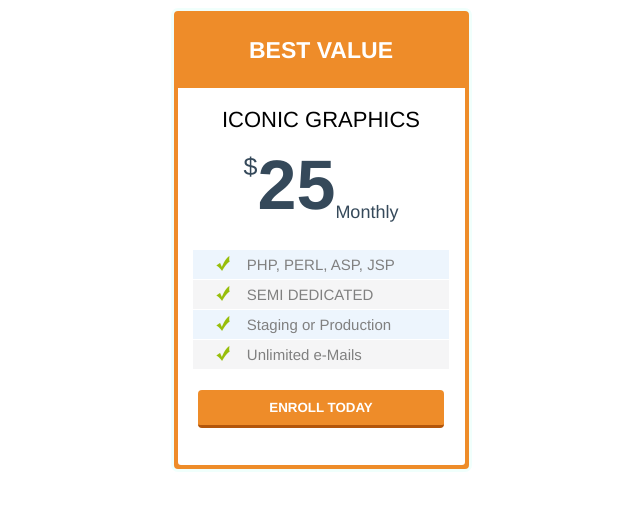
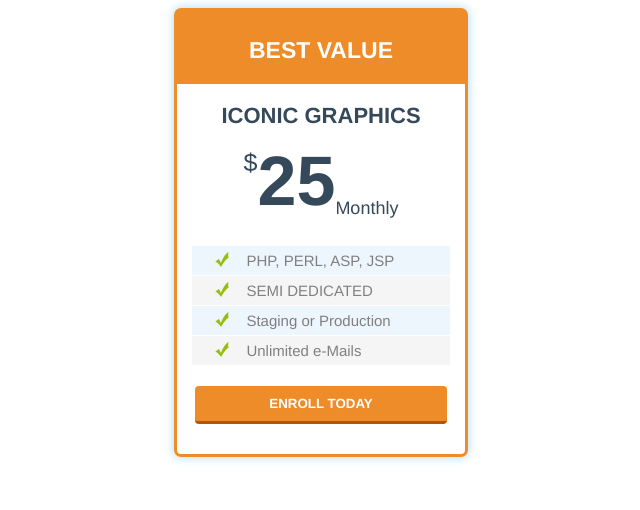
Before and after one commit to CherevkoSV/CherevkoSV.github.io, a plain HTML site: page Lesson_5/task2.html in a window 1280 px wide. Shown: the whole page, without its empty margins (319-959 px from the left). Drawn offline with nearby package versions, Linux system fonts and the light colour scheme.

Commit message:
last correct

```diff
--- a/Lesson_5/css/style2.css
+++ b/Lesson_5/css/style2.css
@@ -1,17 +1,19 @@
 .main {
-    height: 458px;
-    width: 295px;
+    width: 288px;
     margin: 0 auto;
-    background: #ee8c29;
-    border: 3px solid #f0fffc;
-    border-radius: 7px;
+    border: 3px solid #ee8c29;
+        border-top-left-radius: 7px;
+        border-top-right-radius: 7px;
+        border-bottom-left-radius: 7px;
+        border-bottom-right-radius: 7px;
+    -webkit-box-shadow: 0px 0px 10px 1px rgba(186,222,245,1);
+    -moz-box-shadow: 0px 0px 10px 1px rgba(186,222,245,1);
+    box-shadow: 0px 0px 10px 1px rgba(186,222,245,1);
 }
 
 .header{
     background: #ee8c29;
-    width: 295px;
-        border-top-left-radius: 7px;
-        border-top-right-radius: 7px;
+    width: 288px;
 }
 
 .header span{
@@ -26,12 +28,7 @@
 }
 /*оформление body*/
 .body {
-    height: 377px;
-    width: 287px;
-    background: #fff;
-    border: 4px solid #ee8c29;
-    border-bottom-left-radius: 7px;
-    border-bottom-right-radius: 7px;
+    width: 288px;
 }
 
 .name{
@@ -40,10 +37,10 @@
 }
 
 .name span{
-    color:#000000;
+    color:#35495a;
     font-family: 'Arimo', sans-serif;
-    font-weight: 500;
-    font-size: 22px;
+    font-weight: bold ;
+    font-size:  22px;
     text-align: center;
     display: block;
 }
@@ -69,7 +66,7 @@
 }
 .price sub {
     position: relative;
-    font-weight: 400;
+    font-weight: 500;
     font-size: 18px;
     top:-6px;
 }
@@ -101,11 +98,11 @@ img.marker{
 ul.list li:nth-child(2n+1){background: #edf5fd;}
 ul.list li:nth-child(2n)  {background: #f5f5f6;}
 
-.button {
+.button{
     text-align: center;
     padding-top: 6px;
+    padding-bottom: 30px;
 }
-
 button{
     font-family: 'Arimo', sans-serif;
     color: white;
@@ -113,9 +110,8 @@ button{
     background: #ee8c29;
     border: none;
     border-radius: 4px;
-    width: 246px;
+    width: 252px;
     height: 38px;
     border-bottom: 3px solid rgb(179,86,11);
 }
-
 .button :hover{border:none;}
```
